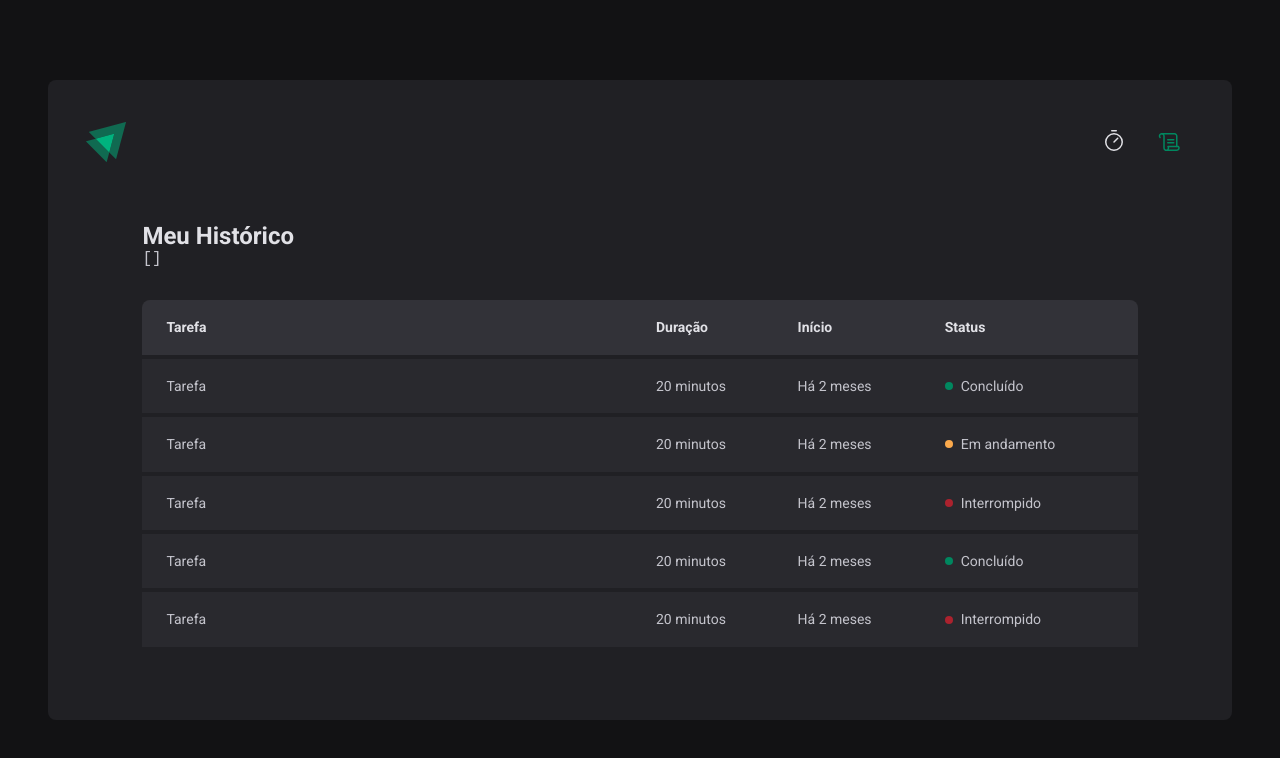
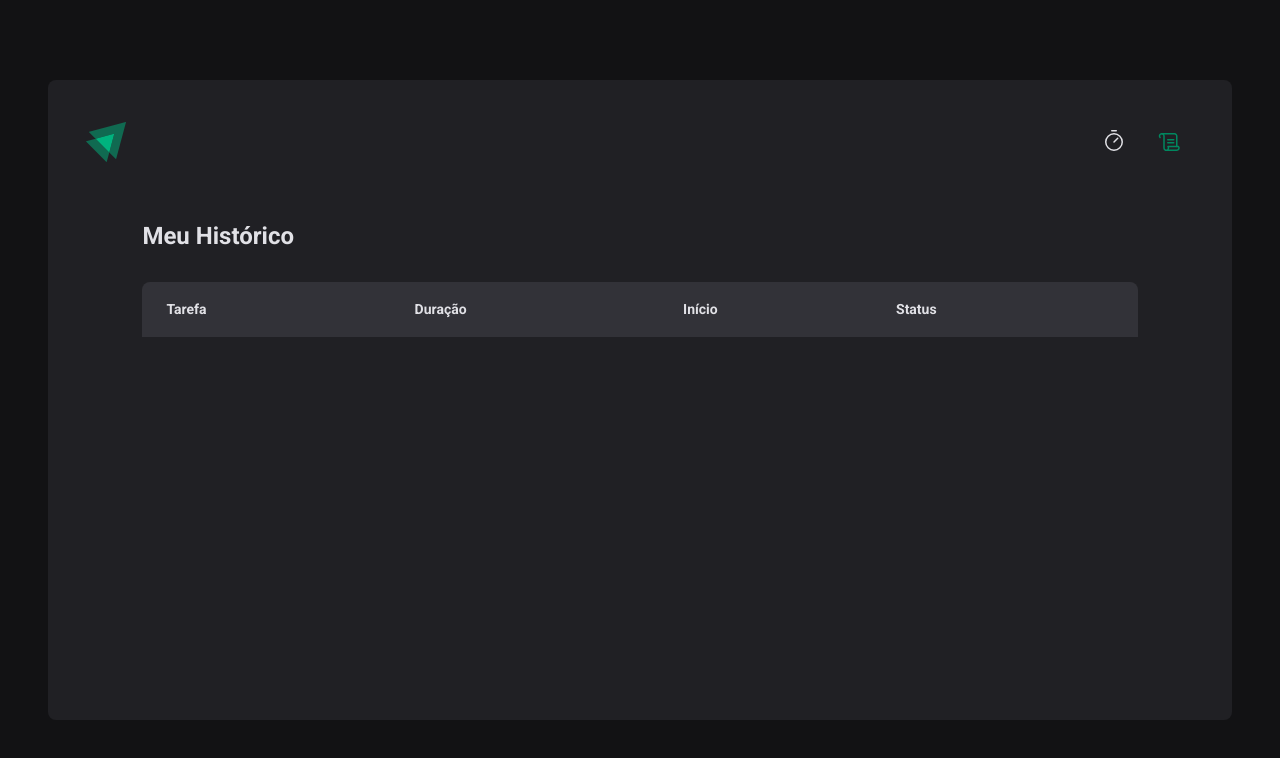
Before and after one commit to antonioferreirasales/02-ignite-timer, a React (Vite) app: page /history in a window 1280 px wide. Shown: the top 758 px of the page. Built offline with nearby package versions, Linux system fonts and the light colour scheme.

Commit message:
feat: add timer history functionality

```diff
--- a/src/pages/History/index.tsx
+++ b/src/pages/History/index.tsx
@@ -7,9 +7,6 @@ export function History() {
   return (
     <HistoryContainer>
       <h1>Meu Histórico</h1>
-      <pre>
-        {JSON.stringify(cycles, null, 2)}
-      </pre>
       <HistoryList>
         <table>
           <thead>
@@ -21,36 +18,20 @@ export function History() {
             </tr>
           </thead>
           <tbody>
-            <tr>
-              <td>Tarefa</td>
-              <td>20 minutos</td>
-              <td>Há 2 meses</td>
-              <td><Status statusColor='green'>Concluído</Status></td>
-            </tr>
-            <tr>
-              <td>Tarefa</td>
-              <td>20 minutos</td>
-              <td>Há 2 meses</td>
-              <td><Status statusColor='yellow'>Em andamento</Status></td>
-            </tr>
-            <tr>
-              <td>Tarefa</td>
-              <td>20 minutos</td>
-              <td>Há 2 meses</td>
-              <td><Status statusColor='red'>Interrompido</Status></td>
-            </tr>
-            <tr>
-              <td>Tarefa</td>
-              <td>20 minutos</td>
-              <td>Há 2 meses</td>
-              <td><Status statusColor='green'>Concluído</Status></td>
-            </tr>
-            <tr>
-              <td>Tarefa</td>
-              <td>20 minutos</td>
-              <td>Há 2 meses</td>
-              <td><Status statusColor='red'>Interrompido</Status></td>
-            </tr>
+            { cycles.map(cycle => {
+              return (
+                <tr key={cycle.id}>
+                  <td>{cycle.task}</td>
+                  <td>{cycle.minutesAmount} minutos</td>
+                  <td>{cycle.startDate.toISOString()}</td>
+                  <td>
+                    {cycle.finishedDate && <Status statusColor='green'>Concluído</Status>}
+                    {cycle.interruptedDate && <Status statusColor='red'>Interrompido</Status>}
+                    {(!cycle.finishedDate && !cycle.interruptedDate) && <Status statusColor='yellow'>Em andamento</Status>}
+                  </td>
+                </tr>
+              )
+            }) }
           </tbody>
         </table>
       </HistoryList>
```
